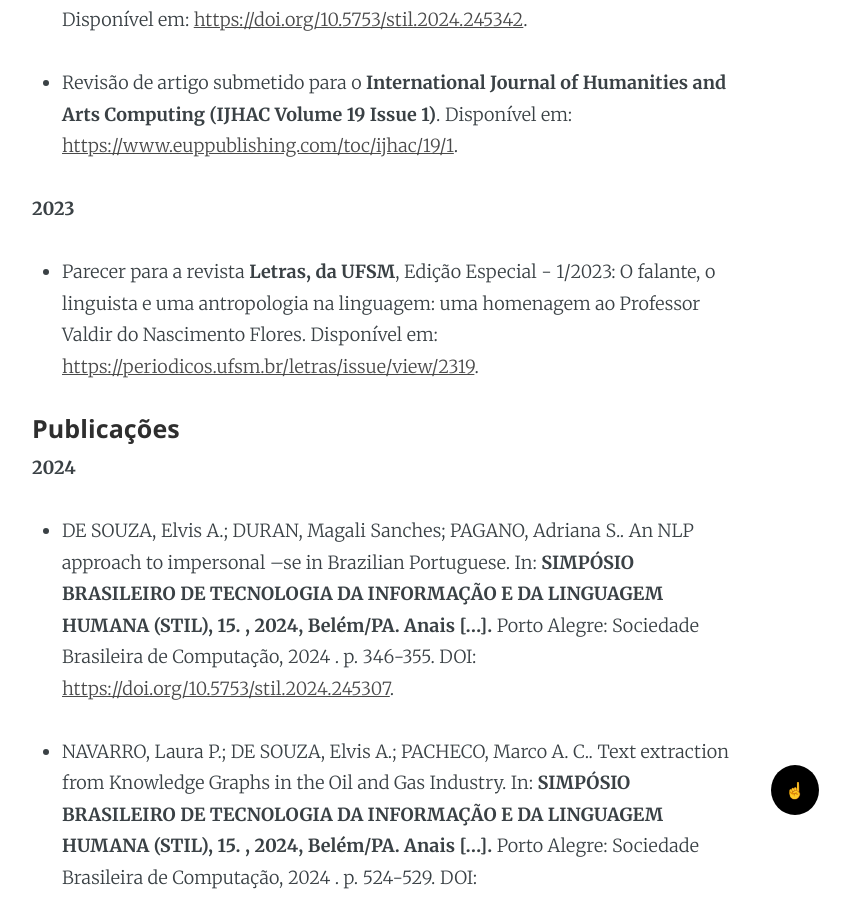
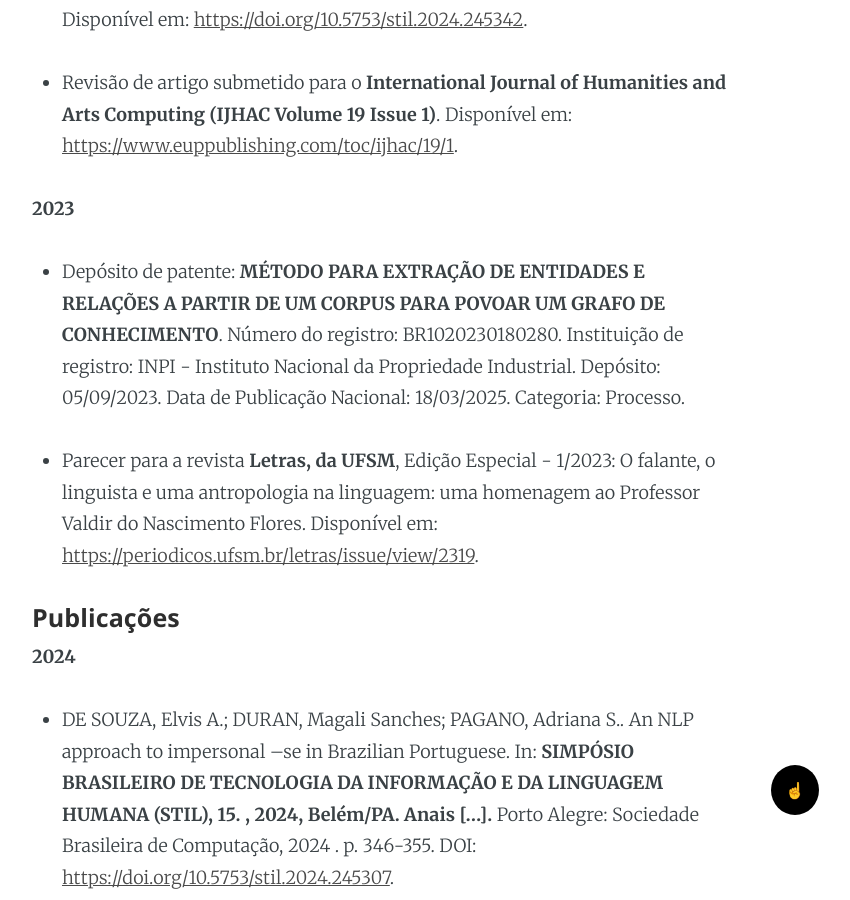
Before and after one commit to alvelvis/alvelvis.github.io, a Jekyll site: the page built from sobre.md, in a window 1280 px wide and 900 px high, scrolled down 6323 px. Shown: the whole window, without its empty margins (253-1103 px from the left). Built offline with Jekyll 4.4.1, drawn with Linux system fonts in a browser that asks for light colours; some of the changed text lies outside the part shown.

Commit message:
adição da patente do petrokgraph

```diff
--- a/sobre.md
+++ b/sobre.md
@@ -14,7 +14,7 @@ Rio de Janeiro, RJ / São Carlos, SP - Brasil
 - ✉️ - [elvis.desouza99@gmail.com](mailto:elvis.desouza99@gmail.com)
 - 🏠 - [souelvis.dev](https://souelvis.dev)
 
-Última atualização: 18 de mar. 2025.
+Última atualização: 22 de maio de 2025.
 
 #### Resumo
 
@@ -95,6 +95,8 @@ Rio de Janeiro, RJ / São Carlos, SP - Brasil
 
 **2023**
 
+- Depósito de patente: **MÉTODO PARA EXTRAÇÃO DE ENTIDADES E RELAÇÕES A PARTIR DE UM CORPUS PARA POVOAR UM GRAFO DE CONHECIMENTO**. Número do registro: BR1020230180280. Instituição de registro: INPI - Instituto Nacional da Propriedade Industrial. Depósito: 05/09/2023. Data de Publicação Nacional: 18/03/2025. Categoria: Processo.
+
 - Parecer para a revista **Letras, da UFSM**, Edição Especial - 1/2023: O falante, o linguista e uma antropologia na linguagem: uma homenagem ao Professor Valdir do Nascimento Flores. Disponível em: [https://periodicos.ufsm.br/letras/issue/view/2319](https://periodicos.ufsm.br/letras/issue/view/2319).
 
 #### Publicações
```
